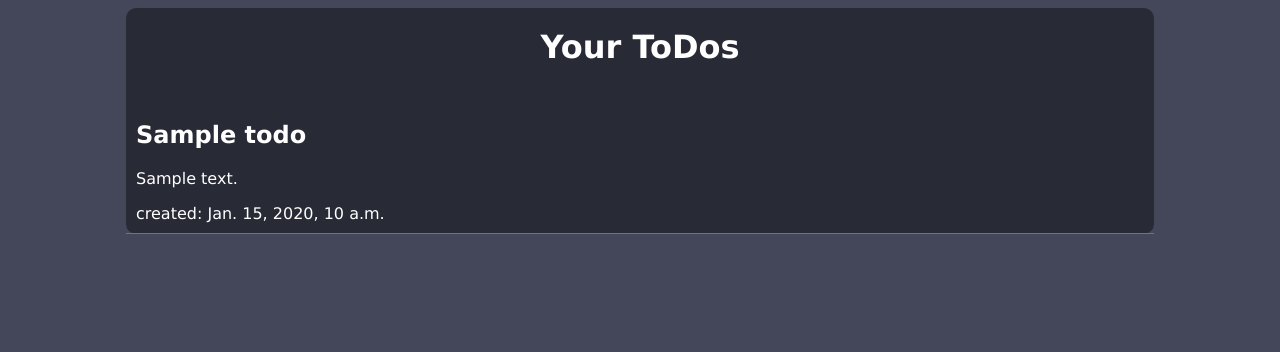
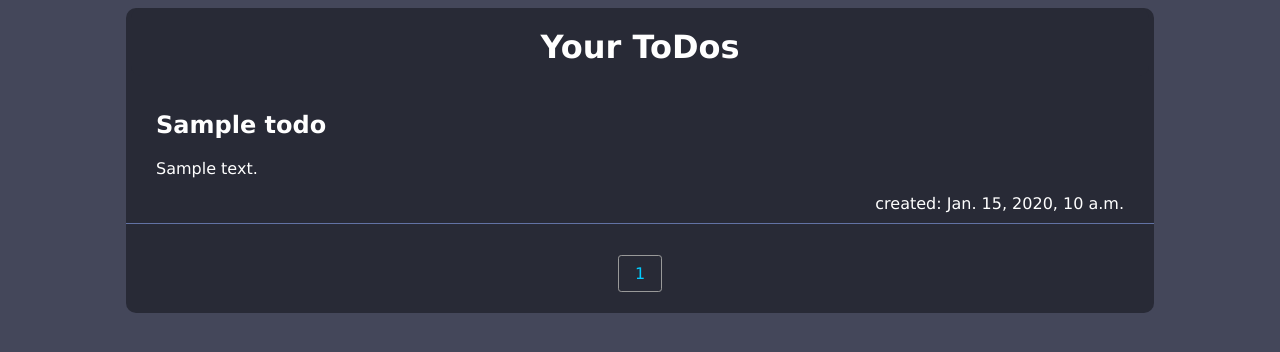
Before and after one commit to dsalb1/todo-project, a Django app: page /todo/ in a window 1280 px wide. Shown: the part 68-420 px from the top of the page. Run offline with Django 5.2, Linux system fonts and the light colour scheme; a user stored in the database is signed in; tables that the repository leaves empty hold one stand-in row (values such as "Sample post").

Commit message:
add todo list pagination

```diff
--- a/todo/static/todo/style.css
+++ b/todo/static/todo/style.css
@@ -20,6 +20,7 @@ h1 {
     text-align: center;
     background-color: #282a36;
     border-radius: 10px;
+    padding: 20px 10px 10px;
     margin: 5px;
 }
 
@@ -34,13 +35,41 @@ div.container {
 }
 
 article {
+    padding: 10px 30px;
     border-bottom: 1px #6272a4 solid;
     margin-bottom: 10px;
 }
 
 h1, article {
-    padding: 20px 10px 10px;
     color: white;
+}
+
+time {
+    display: block;
+    text-align: right;
+}
+
+/* pagination styling */
+.pagination {
+    color: white;
+    text-align: center;
+    padding: 30px 0;
+}
+
+.pagination a {
+    text-decoration: none;
+    color: white;
+}
+
+.pagination .current {
+    color: rgb(0, 204, 255);
+}
+
+.pagination span > span,
+.pagination span > a {
+    border: 1px solid #999999;
+    border-radius: 0.2em;
+    padding: 0.5em 1em;
 }
 
 /* form styling */
--- a/todo/templates/todo/partials/todo.html
+++ b/todo/templates/todo/partials/todo.html
@@ -5,3 +5,23 @@
         <time>created: {{ todo.created_date }}</time>
     </article>
 {% endfor %}
+
+<div class="pagination">
+    <span class="step-links">
+        {% if todos.has_previous %}
+            <a href="?page={{ todos.previous_page_number }}">&lt;&lt;</a>
+        {% endif %}
+
+        {% for page in range %}
+            {% if page  == todos.number %}
+                <span class="current">{{ page }}</span>
+            {% else %}
+                <a href="?page={{ page }}">{{ page }}</a>
+            {% endif %}
+        {% endfor %}
+
+        {% if todos.has_next %}
+            <a href="?page={{ todos.next_page_number }}">&gt;&gt;</a>
+        {% endif %}
+    </span>
+</div>
--- a/todo/views.py
+++ b/todo/views.py
@@ -1,7 +1,9 @@
+import logging
+
+from django.core.paginator import Paginator
 from django.shortcuts import redirect, render
 from todo.forms.todo_form import ToDoForm
 from todo.models import ToDo
-import logging
 
 # Get a logger instance
 logger = logging.getLogger(__name__)
@@ -10,9 +12,15 @@ logger = logging.getLogger(__name__)
 def todo_list(request):
     user = request.user
     todos = ToDo.objects.filter(author=user).order_by('-created_date')
-    return render(request, 'todo/todo_list.html', {'todos': todos})
 
+    paginator = Paginator(todos, 10)
 
+    page_number = request.GET.get("page")
+    page_obj = paginator.get_page(page_number)
+
+    return render(request, 'todo/todo_list.html', {'todos': page_obj, 'range': range(1, page_obj.paginator.num_pages + 1)})
+
+#TODO add error handling to view
 def create_todo(request, *args, **kwargs):
     if request.method == 'POST':
         form = ToDoForm(request.POST)
```
